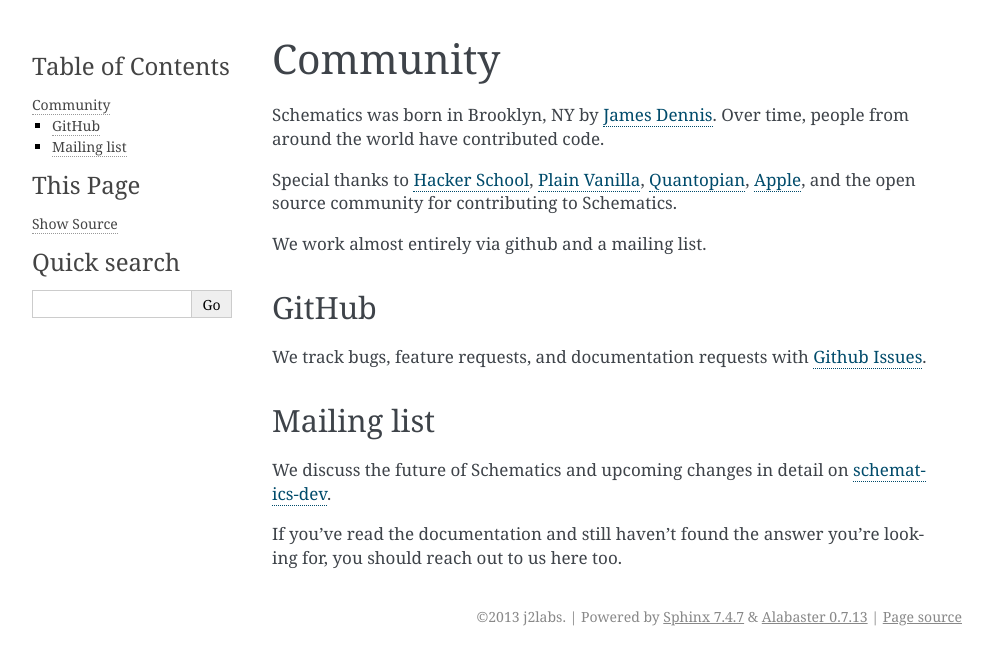
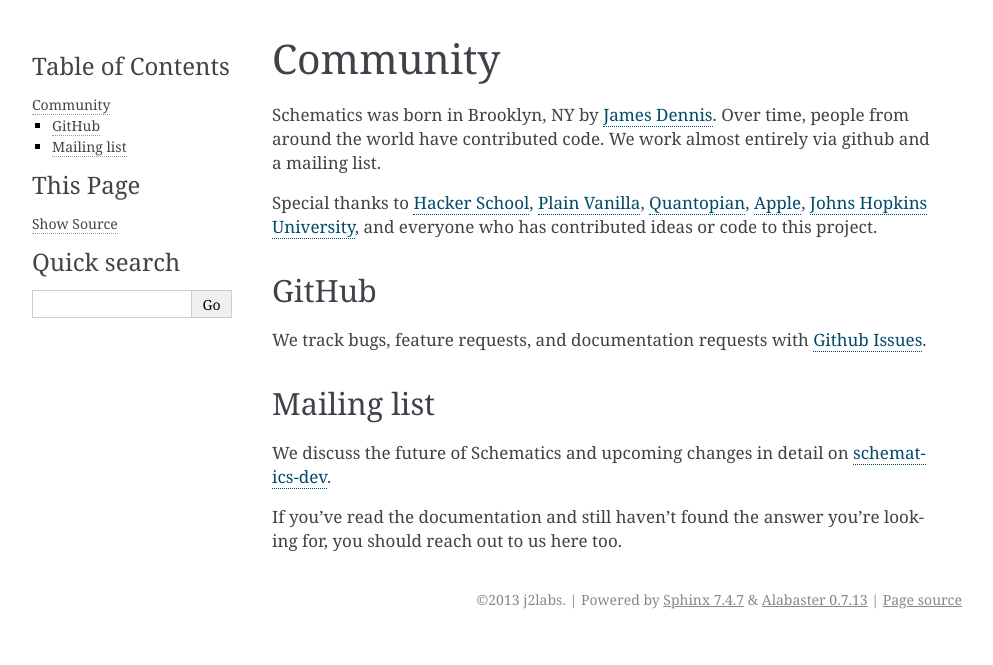
Before and after one commit to schematics/schematics, a Sphinx documentation site: the page built from docs/community.rst, in a window 1280 px wide. Shown: the top 665 px of the page, without its empty margins (148-1141 px from the left). Built offline with Sphinx 7.4.7, drawn with Linux system fonts in a browser that asks for light colours.

Commit message:
Updating documentation more and starting to expand structure as I learn more about restructured markup.

```diff
--- a/docs/community.rst
+++ b/docs/community.rst
@@ -4,14 +4,13 @@
 =========
 
 Schematics was born in Brooklyn, NY by `James Dennis <http://j2labs.io>`_.
-Over time, people from around the world have contributed code.
+Over time, people from around the world have contributed code.  We work almost
+entirely via github and a mailing list.
 
 Special thanks to `Hacker School <http://hackerschool.com>`_, `Plain Vanilla
 <http://www.plainvanilla.is/>`_, `Quantopian <http://quantopian.com>`_, `Apple
-<http://apple.com>`_, and the open source community for contributing to
-Schematics.
-
-We work almost entirely via github and a mailing list.
+<http://apple.com>`_, `Johns Hopkins University <http://jhu.edu>`_, and
+everyone who has contributed ideas or code to this project.
 
 
 GitHub
```
